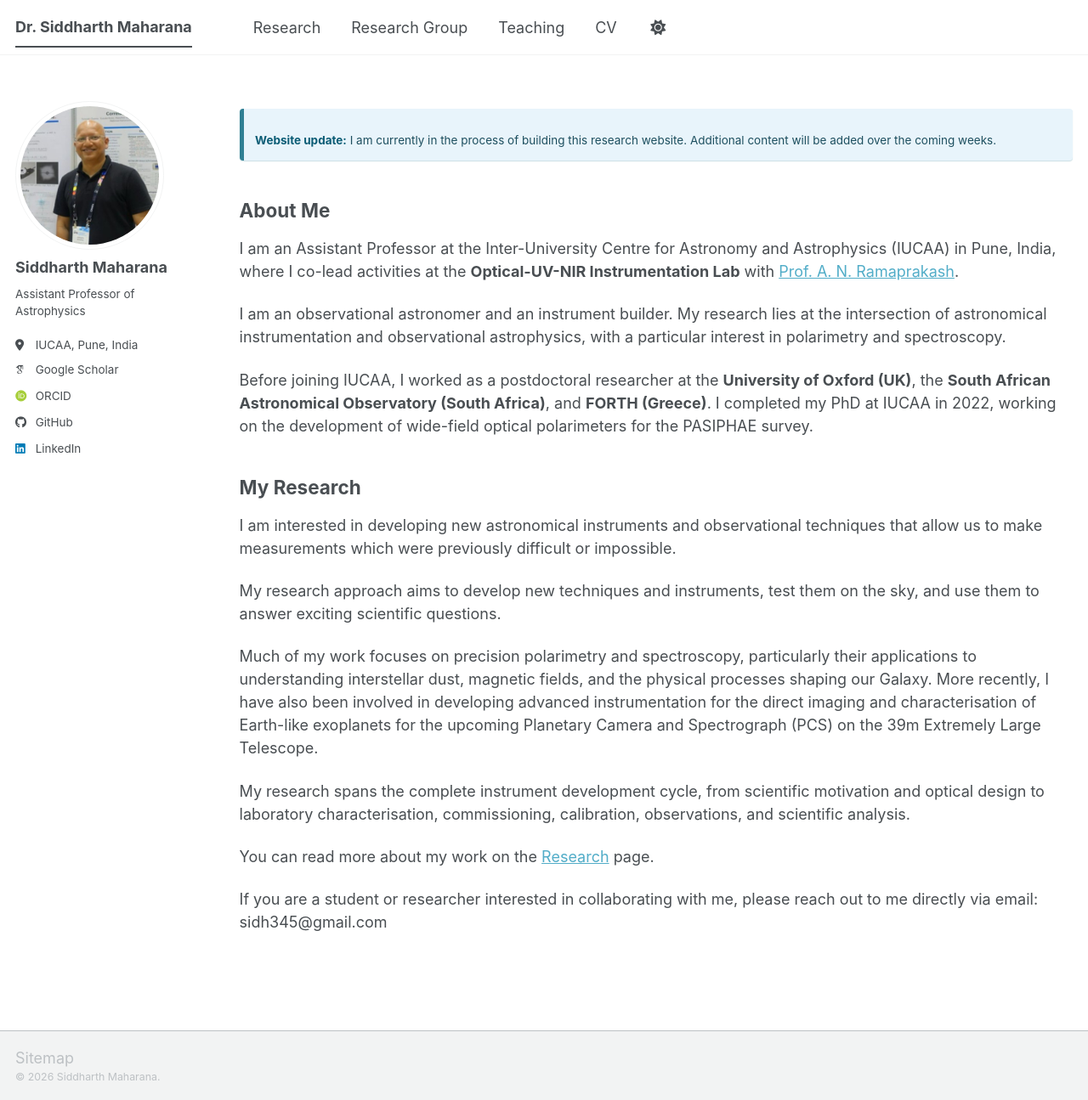
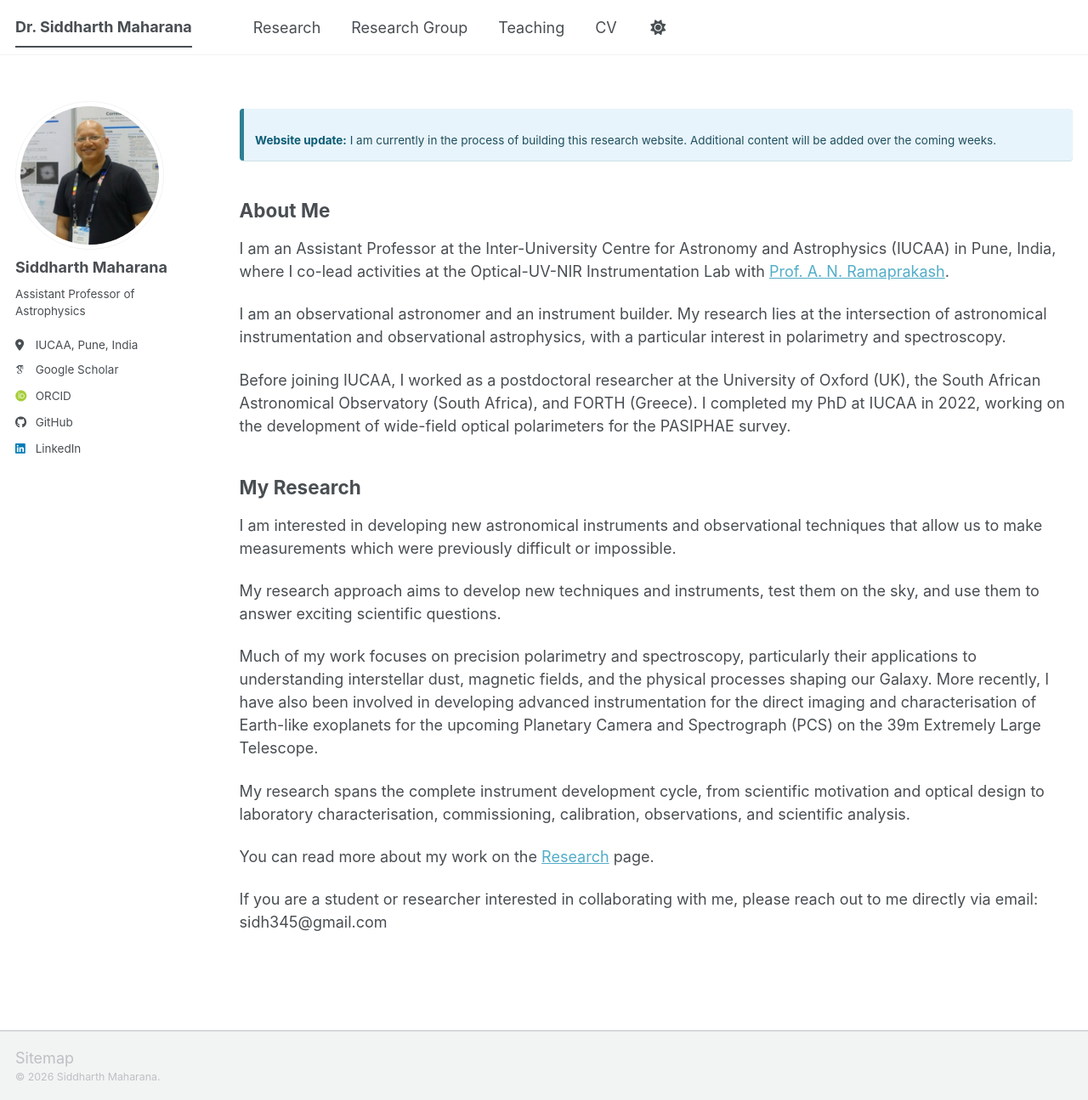
Before and after one commit to siddharth-maharana/siddharth-maharana.github.io, a Jekyll site: the page built from _pages/about.md, in a window 1280 px wide and 1295 px high. Shown: the whole window at 85% size. Built offline with Jekyll 4.4.1, drawn with Linux system fonts in a browser that asks for light colours; some web fonts are replaced; a script bundle is joined from its source files by our own code; library files that are not in the unit come from our copies.

```diff
--- a/_pages/about.md
+++ b/_pages/about.md
@@ -13,11 +13,11 @@ redirect_from:
 
 ## About Me
 
-I am an Assistant Professor at the Inter-University Centre for Astronomy and Astrophysics (IUCAA) in Pune, India, where I co-lead activities at the **Optical-UV-NIR Instrumentation Lab** with [Prof. A. N. Ramaprakash](https://www.iucaa.in/en/faculty-research/anr).
+I am an Assistant Professor at the Inter-University Centre for Astronomy and Astrophysics (IUCAA) in Pune, India, where I co-lead activities at the Optical-UV-NIR Instrumentation Lab with [Prof. A. N. Ramaprakash](https://www.iucaa.in/en/faculty-research/anr).
 
 I am an observational astronomer and an instrument builder. My research lies at the intersection of astronomical instrumentation and observational astrophysics, with a particular interest in polarimetry and spectroscopy.
 
-Before joining IUCAA, I worked as a postdoctoral researcher at the **University of Oxford (UK)**, the **South African Astronomical Observatory (South Africa)**, and **FORTH (Greece)**. I completed my PhD at IUCAA in 2022, working on the development of wide-field optical polarimeters for the PASIPHAE survey.
+Before joining IUCAA, I worked as a postdoctoral researcher at the University of Oxford (UK), the South African Astronomical Observatory (South Africa), and FORTH (Greece). I completed my PhD at IUCAA in 2022, working on the development of wide-field optical polarimeters for the PASIPHAE survey.
 
 ## My Research
 
```
